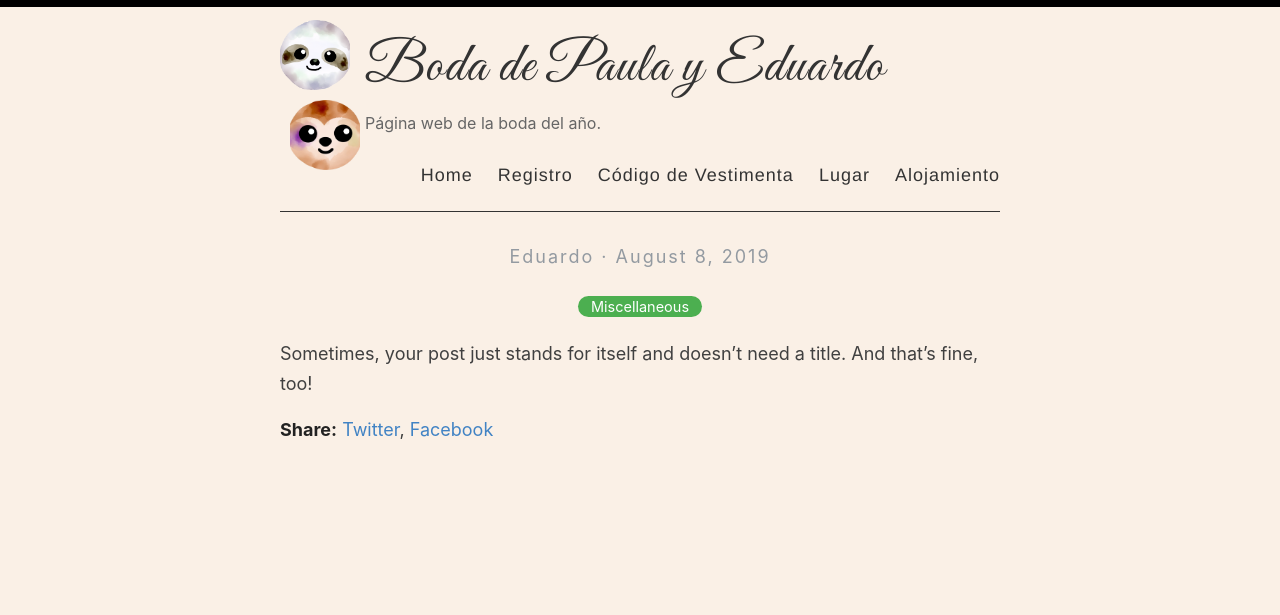
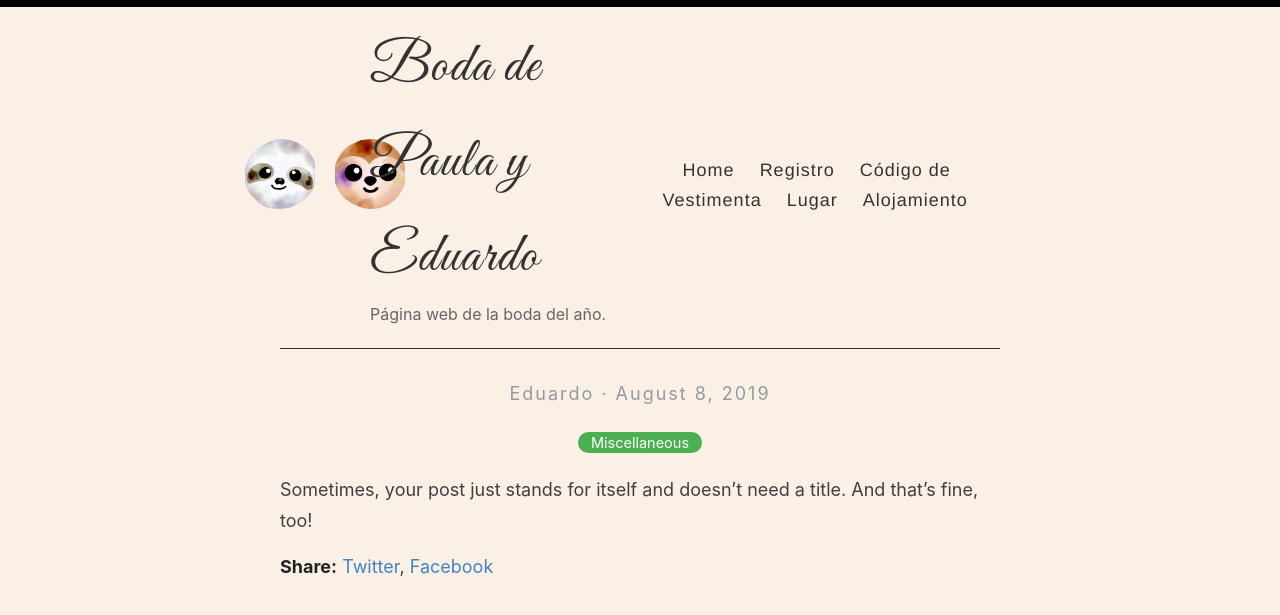
Before and after one commit to boda-paula-y-eduardo/boda-paula-eduardo, a Jekyll site: the page built from _posts/2019-08-08-no-title-posts.md, in a window 1280 px wide. Shown: the top 615 px of the page. Built offline with Jekyll 4.4.1, drawn with Linux system fonts in a browser that asks for light colours.

Commit message:
test avatars

```diff
--- a/_layouts/default.html
+++ b/_layouts/default.html
@@ -22,7 +22,7 @@
           <header class="masthead clearfix">
             <a href="{{ site.baseurl }}/" class="site-avatar">
               <img src="{{ site.baseurl }}{{ site.avatar }}" alt="Avatar 1" />
-              <img src="{{ site.baseurl }}{{ site.avatar2 }}" alt="Avatar 2" style="margin-left: 10px;" /> <!-- Second avatar with a little margin -->
+              <img src="{{ site.baseurl }}{{ site.avatar2 }}" alt="Avatar 2" style="margin-left: 10px;" />
             </a>
             <div class="site-info">
               <h1 class="site-name"><a href="{{ site.baseurl }}/">{{ site.name }}</a></h1>
--- a/assets/style.scss
+++ b/assets/style.scss
@@ -271,39 +271,39 @@ p > img {
 .masthead {
   padding: 20px 0;
   border-bottom: 1px solid $darkGray;
+  display: flex; // Use Flexbox
+  align-items: center; // Align items vertically in the center
 
   @include mobile {
+    flex-direction: column; // Stack items vertically on smaller screens
     text-align: center;
   }
 }
-
 .site-avatar {
-  float: left;
-  width: 70px;
-  height: 70px;
-  margin-right: 15px;
-
-  @include mobile {
-    float: none;
-    display: block;
-    margin: 0 auto;
-  }
+  // Adjusted for Flexbox; removed float properties
+  display: flex; // Display avatars side by side
+  justify-content: center; // Center avatars horizontally
+  gap: 10px; // Add some space between the two avatars
 
   img {
     border-radius: 5px;
-    width: 70px;
+    width: 70px; // Adjust width as necessary
     height: 70px;
     object-fit: cover;
+  }
+
+  @include mobile {
+    justify-content: center; // Ensure avatars are centered on mobile
+    margin-bottom: 15px; // Add some space between avatars and site info on mobile
   }
 }
 
 .site-info {
-  float: left;
-
+  // Removed float properties, adjusted for Flexbox layout
   @include mobile {
-    float: none;
     display: block;
     margin: 0 auto;
+    text-align: center; // Center the text on mobile
   }
 }
 
```
Also changed, not shown: images/sloth_2.png.
